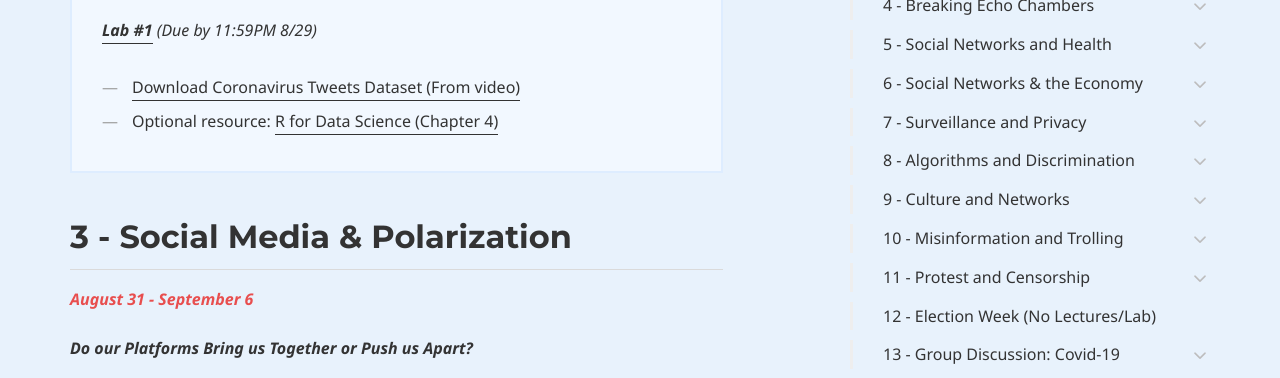
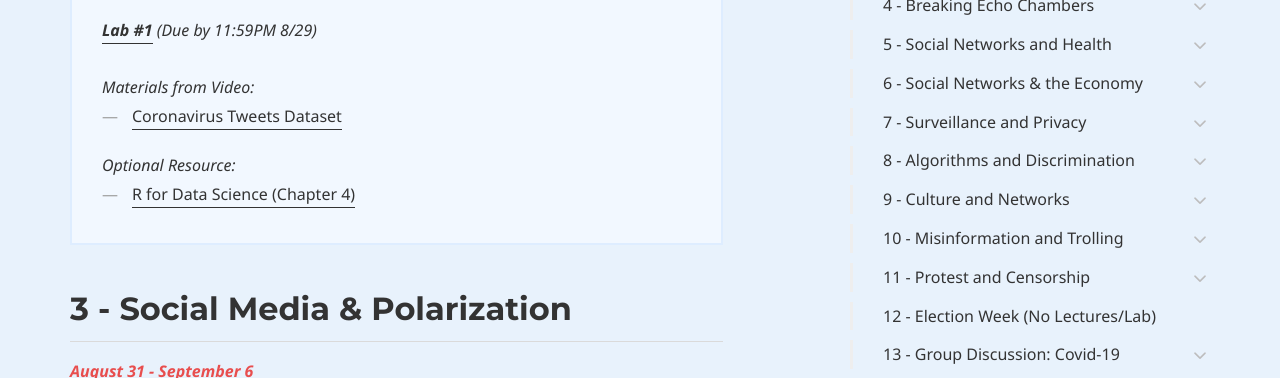
Before and after one commit to dssoc/dssoc.github.io, a Jekyll site: the page built from schedule.md, in a window 1280 px wide and 900 px high, scrolled down 3201 px, cut to the strip 184-562 px from the top of the window. Built offline with Jekyll 4.4.1, drawn with Linux system fonts in a browser that asks for light colours; some web fonts are replaced.

Commit message:
Update schedule.md

```diff
--- a/schedule.md
+++ b/schedule.md
@@ -95,9 +95,17 @@ allowfullscreen></iframe>
 
 <i><b><a href = "https://htmlpreview.github.io/?https://github.com/dssoc/dssoc.github.io/blob/master/assignments/Lab_1.html">Lab #1</a></b> (Due by 11:59PM 8/29)</i> <br/>
 <br/>
+
+<i>Materials from Video:</i><br/>
+
 <ul>
-    <li><a href="https://github.com/dssoc/dssoc.github.io/raw/master/datasets/Coronavirus_Tweets.Rdata">Download Coronavirus Tweets Dataset (From video)</a></li>
-    <li>Optional resource: <a href="https://r4ds.had.co.nz/workflow-basics.html">R for Data Science (Chapter 4)</a></li>
+  <li><a href = "https://github.com/dssoc/dssoc.github.io/raw/master/datasets/Coronavirus_Tweets.Rdata">Coronavirus Tweets Dataset</a></li>
+</ul>
+
+<i>Optional Resource:</i><br/>
+
+<ul>
+    <li><a href="https://r4ds.had.co.nz/workflow-basics.html">R for Data Science (Chapter 4)</a></li>
 </ul>
 </div>
 
```
